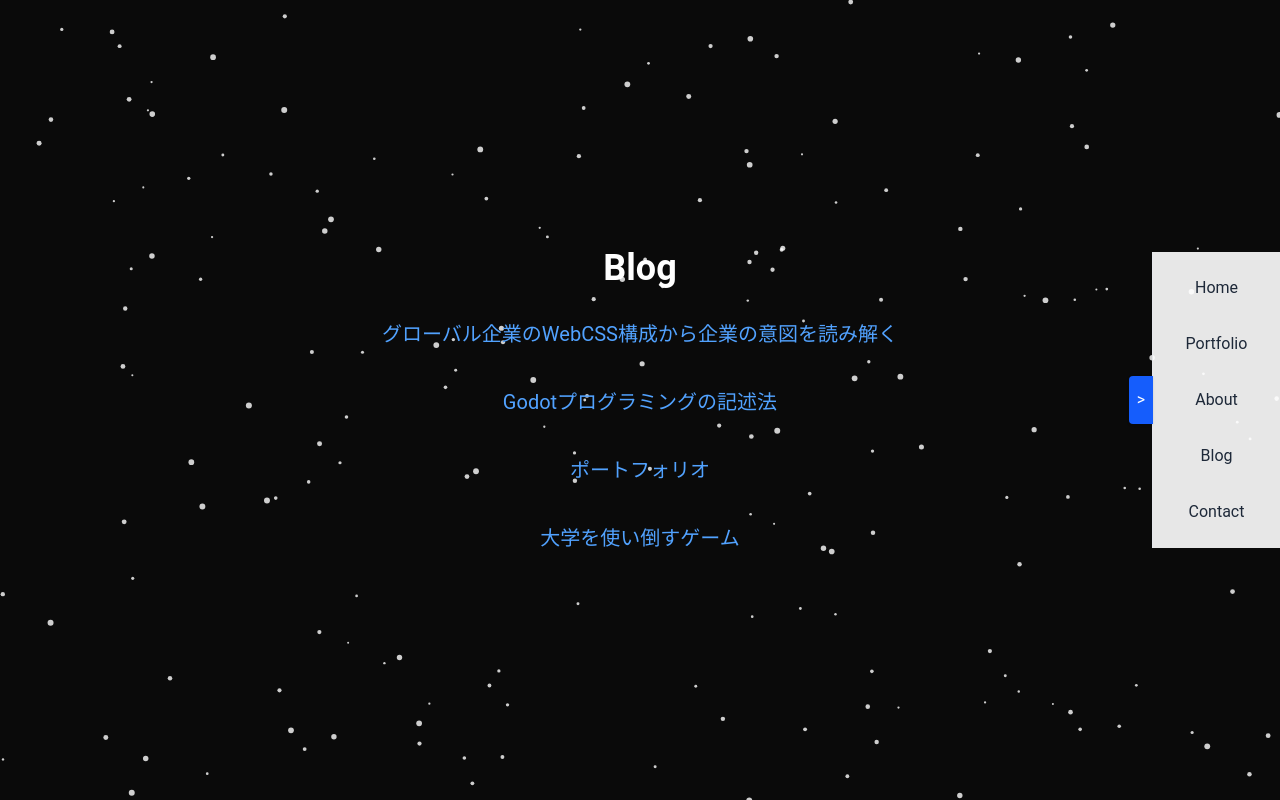
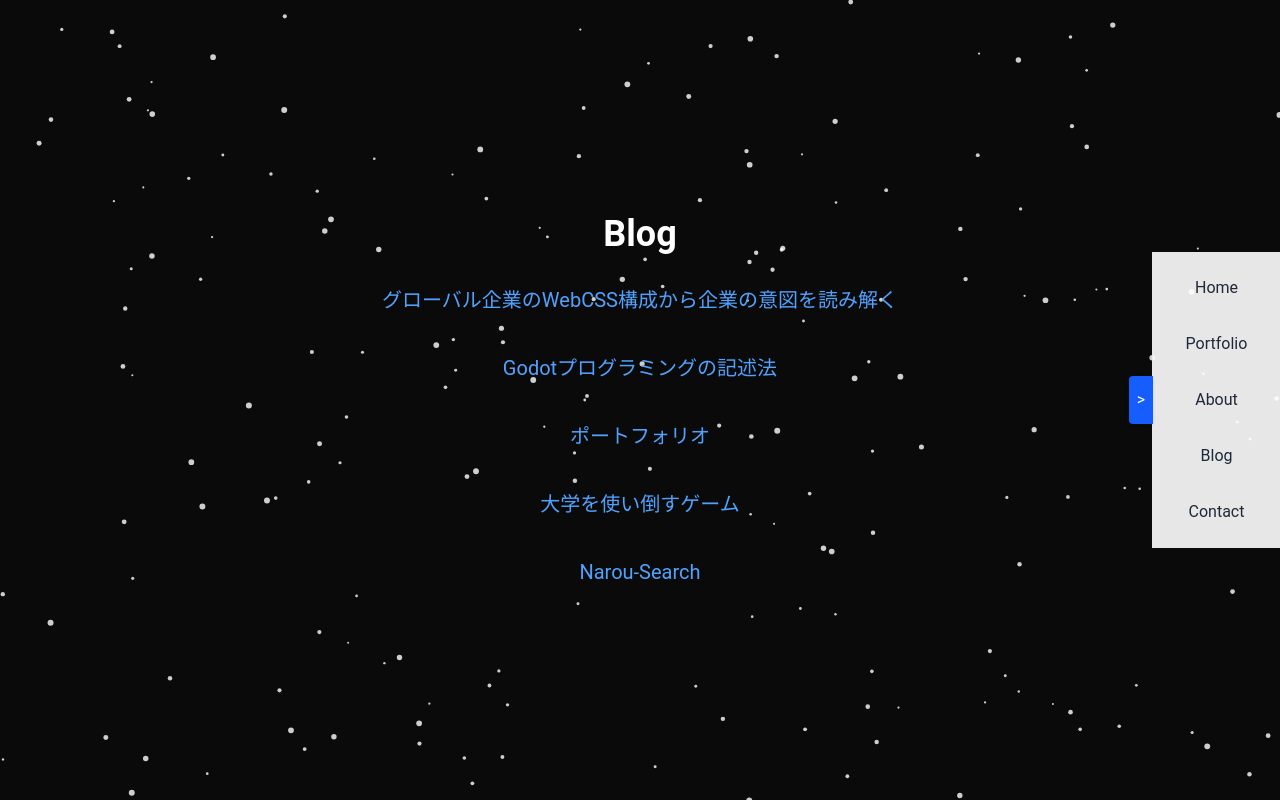
Before and after one commit to Magiri1115/nextjs-boilerplate2, a Next.js app: page /blog in a window 1280 px wide. Built offline with nearby package versions, Linux system fonts and the light colour scheme.

Commit message:
Blog追加

```diff
--- a/app/blog/page.tsx
+++ b/app/blog/page.tsx
@@ -14,13 +14,18 @@ export default function BlogPage() {
     },
     {
       title: "ポートフォリオ",
-      href: "http://magiri.jp",
+      href: "https://github.com/Magiri1115/nextjs-boilerplate2",
       comment: "個人ポートフォリオ（このサイト）",
     },
     {
       title: "大学を使い倒すゲーム",
       href: "https://www.tuis.ac.jp/topics/20241209articleinterviewofkawanoseminar/",
       comment: "堀潤 Live Junctionでの紹介",
+    },
+    {
+      title: "Narou-Search",
+      href: "https://github.com/Magiri1115/Narou-Search/tree/develop",
+      comment: "Juliaを使用したハイパフォーマンス検索サイト（構築中）。テキスト感情分析も実装予定。",
     },
   ];
 
```
